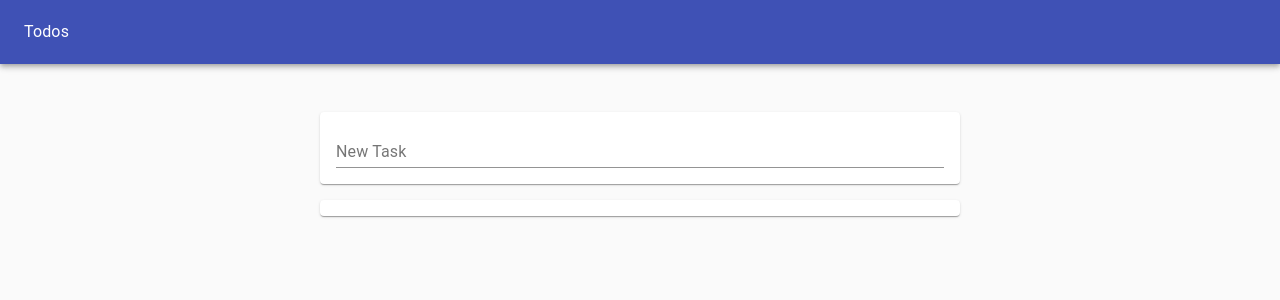
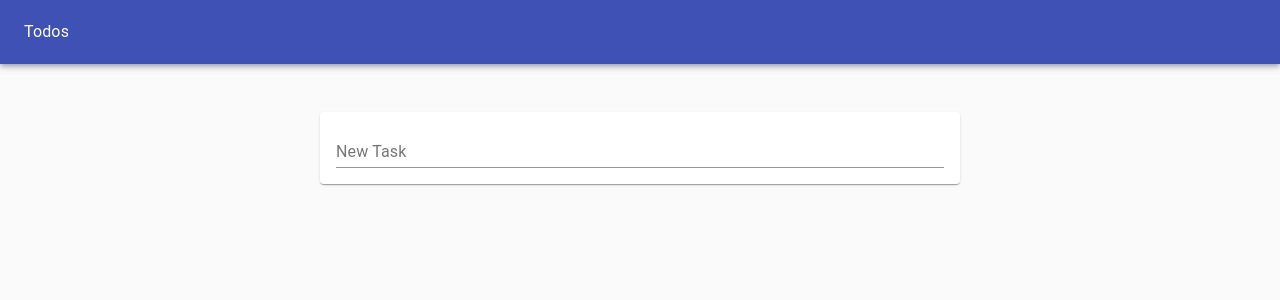
Before and after one commit to zolomohan/todo-hooks, a React (Create React App) app: page / in a window 1280 px wide. Shown: the top 300 px of the page. Built offline with nearby package versions, Linux system fonts and the light colour scheme.

Commit message:
Refactor Todo Functions into a Hook useTodoState

```diff
--- a/src/App.js
+++ b/src/App.js
@@ -1,4 +1,4 @@
-import React, { useState, useEffect } from 'react';
+import React, { useEffect } from 'react';
 import Grid from '@material-ui/core/Grid';
 import Paper from '@material-ui/core/Paper';
 import AppBar from '@material-ui/core/AppBar';
@@ -6,26 +6,12 @@ import Toolbar from '@material-ui/core/Toolbar';
 import Typography from '@material-ui/core/Typography';
 import TodoList from './TodoList';
 import Input from './Input';
-import uuid from 'uuid/v4';
+import useTodoState from './hooks/useTodoState'
+
 
 export default function App() {
-	const initialState = JSON.parse(window.localStorage.getItem('todos')) || [];
-	const [ todos, setTodos ] = useState(initialState);
-
-	useEffect(() => {
-		window.localStorage.setItem('todos', JSON.stringify(todos));
-	}, [todos])
-
-	const addTodo = (task) => setTodos([ ...todos, { id: uuid(), task: task, completed: false } ]);
-
-	const toggleTodo = (id) =>
-		setTodos(todos.map((todo) => (todo.id === id ? { ...todo, completed: !todo.completed } : todo)));
-
-	const removeTodo = (id) => setTodos(todos.filter((todo) => todo.id !== id));
-
-	const editTodo = (task, id) =>
-		setTodos(todos.map((todo) => (todo.id === id ? { ...todo, task: task } : todo)));
-
+	const {todos, addTodo, toggleTodo, editTodo, removeTodo } = useTodoState(JSON.parse(window.localStorage.getItem('todos')) || [])
+	useEffect(() => window.localStorage.setItem('todos', JSON.stringify(todos)), [ todos ]);
 	return (
 		<Paper
 			style={{
@@ -48,9 +34,11 @@ export default function App() {
 					<Paper style={{ margin: '1rem 0', padding: '0.5rem 1rem 1rem' }}>
 						<Input onSubmit={addTodo} />
 					</Paper>
-					<Paper>
-						<TodoList todos={todos} toggle={toggleTodo} remove={removeTodo} edit={editTodo} />
-					</Paper>
+					{todos.length > 0 && (
+						<Paper>
+							<TodoList todos={todos} toggle={toggleTodo} remove={removeTodo} edit={editTodo} />
+						</Paper>
+					)}
 				</Grid>
 			</Grid>
 		</Paper>
--- /dev/null
+++ b/src/hooks/useTodoState.js
@@ -0,0 +1,15 @@
+import { useState } from 'react';
+import uuid from 'uuid/v4';
+
+export default (initialState) => {
+	const [ todos, setTodos ] = useState(initialState);
+
+	return {
+		todos,
+		addTodo    : (task) => setTodos([ ...todos, { id: uuid(), task: task, completed: false } ]),
+		toggleTodo : (id) =>
+			setTodos(todos.map((todo) => (todo.id === id ? { ...todo, completed: !todo.completed } : todo))),
+		removeTodo : (id) => setTodos(todos.filter((todo) => todo.id !== id)),
+		editTodo   : (task, id) => setTodos(todos.map((todo) => (todo.id === id ? { ...todo, task: task } : todo)))
+	};
+};
```
